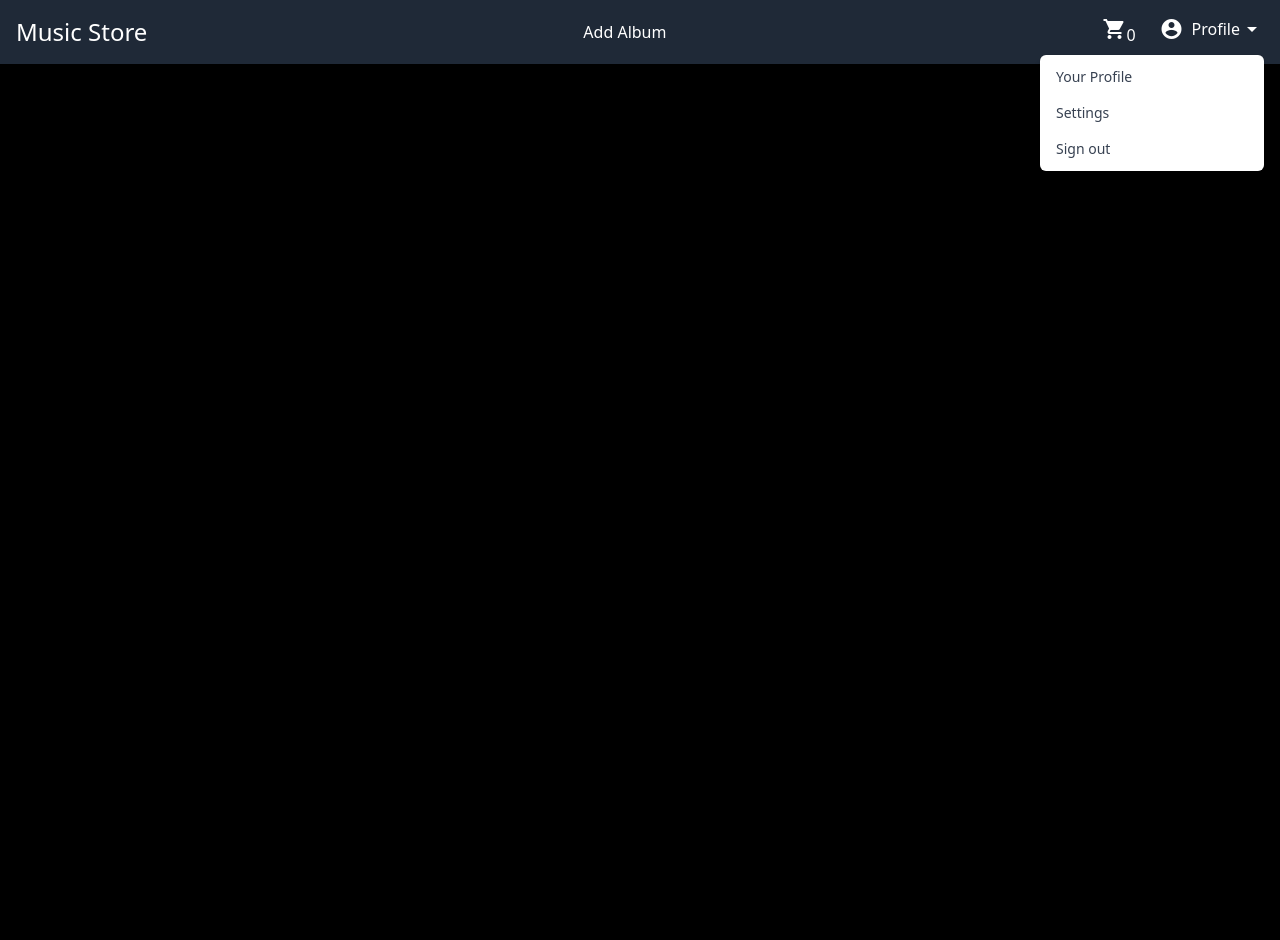
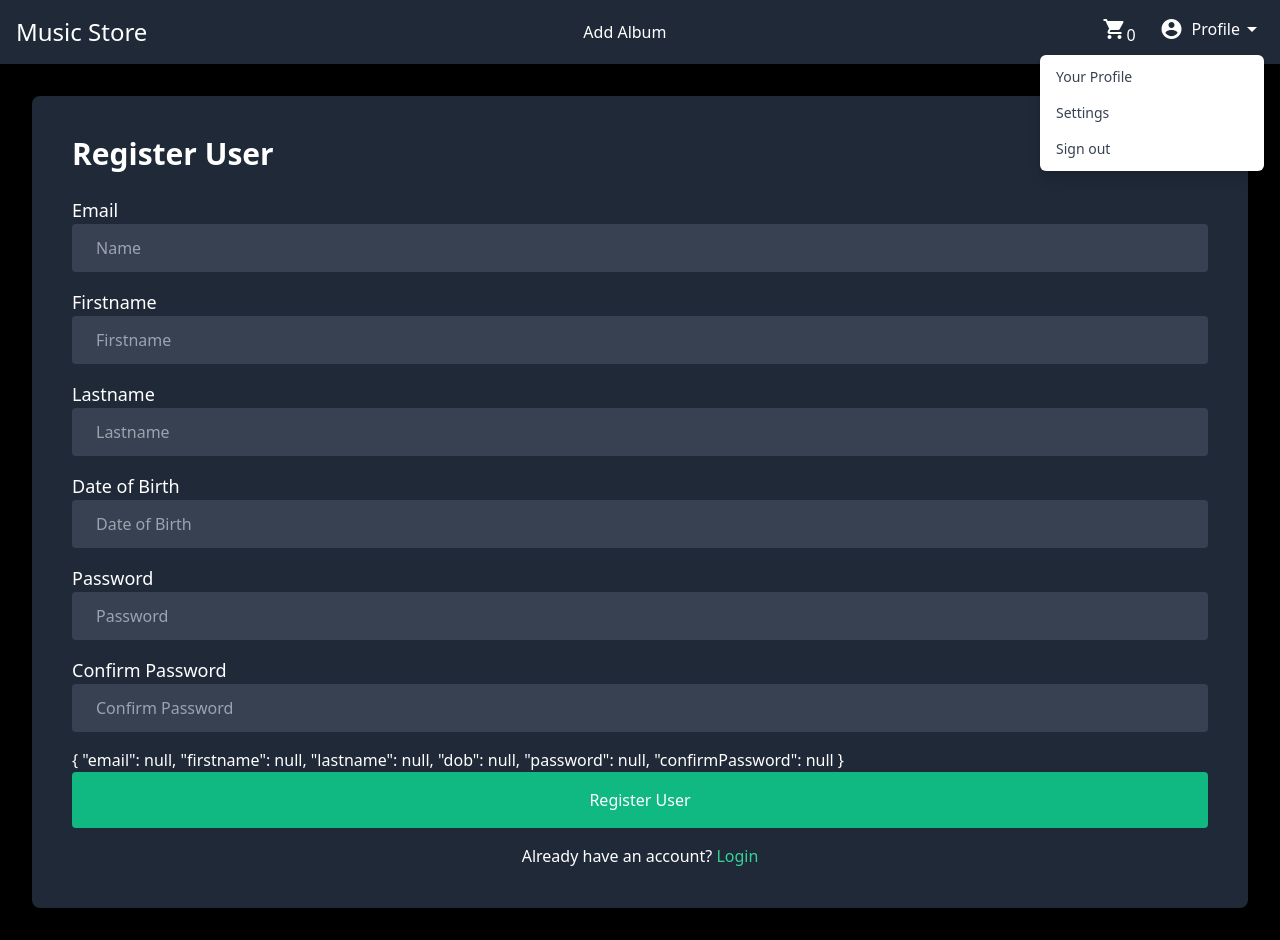
Before and after one commit to frontenddevtrainer/ng-music-shop-7-oct, an Angular app: page /user/register in a window 1280 px wide. Before the commit this address led to /. Before the commit the page ends 800 px from the top, so only its background shows below. Built offline with nearby package versions, Linux system fonts and the light colour scheme.

Commit message:
Register form using Reactive forms.

```diff
--- /dev/null
+++ b/src/app/screens/register-user-screen/register-user-screen.component.html
@@ -0,0 +1,78 @@
+<div class="bg-gray-800 p-10 w-100 rounded-lg">
+  <h1 class="text-3xl font-bold mb-6">Register User</h1>
+  <form [formGroup]="form">
+    <!-- Email -->
+    <div class="mb-4">
+      <label class="block text-lg font-medium">Email</label>
+      <input
+        type="text"
+        class="bg-gray-700 text-white rounded px-6 py-3 w-full"
+        placeholder="Name"
+        formControlName="email"
+      />
+    </div>
+
+    <div class="mb-4">
+      <label class="block text-lg font-medium">Firstname</label>
+      <input
+        type="text"
+        class="bg-gray-700 text-white rounded px-6 py-3 w-full"
+        placeholder="Firstname"
+        formControlName="firstname"
+      />
+    </div>
+
+    <div class="mb-4">
+      <label class="block text-lg font-medium">Lastname</label>
+      <input
+        type="text"
+        class="bg-gray-700 text-white rounded px-6 py-3 w-full"
+        placeholder="Lastname"
+        formControlName="lastname"
+      />
+    </div>
+
+    <div class="mb-4">
+      <label class="block text-lg font-medium">Date of Birth</label>
+      <input
+        type="text"
+        class="bg-gray-700 text-white rounded px-6 py-3 w-full"
+        placeholder="Date of Birth"
+        formControlName="dob"
+      />
+    </div>
+
+    <div class="mb-4">
+      <label class="block text-lg font-medium">Password</label>
+      <input
+        type="text"
+        class="bg-gray-700 text-white rounded px-6 py-3 w-full"
+        placeholder="Password"
+        formControlName="password"
+      />
+    </div>
+
+    <div class="mb-4">
+      <label class="block text-lg font-medium">Confirm Password</label>
+      <input
+        type="text"
+        class="bg-gray-700 text-white rounded px-6 py-3 w-full"
+        placeholder="Confirm Password"
+        formControlName="confirmPassword"
+      />
+    </div>
+
+    {{form.value | json}}
+
+    <!-- Submit Button -->
+    <button
+      class="bg-green-500 text-white px-12 py-4 rounded hover:bg-green-400 w-full"
+    >
+      Register User
+    </button>
+  </form>
+  <p class="mt-4 text-center">
+    Already have an account?
+    <a routerLink="/user/login" class="text-green-400 hover:underline">Login</a>
+  </p>
+</div>
--- /dev/null
+++ b/src/app/screens/register-user-screen/register-user-screen.component.ts
@@ -0,0 +1,32 @@
+import { Component } from '@angular/core';
+import { FormBuilder, FormGroup } from '@angular/forms';
+
+@Component({
+  selector: 'ms-register-user-screen',
+  templateUrl: './register-user-screen.component.html',
+  styleUrls: ['./register-user-screen.component.scss'],
+})
+export class RegisterUserScreenComponent {
+  constructor(private _fb: FormBuilder) {}
+
+
+  // POST /api/register
+  /*
+    {
+      email: string,
+      firstName: string,
+      lastName: string,
+      dob: Timestamp,
+      password: string
+    }
+  */
+
+  form: FormGroup = this._fb.group({
+    email: [null],
+    firstname: [null],
+    lastname: [null],
+    dob: [null],
+    password: [null],
+    confirmPassword: [null],
+  });
+}
```
Also changed, not shown: src/app/app-routing.module.ts (+17 -12 lines), src/app/app.module.ts (+6 -3 lines), src/app/screens/register-user-screen/register-user-screen.component.scss (added), 1 other file (tests, documents, lock files or other folders).
